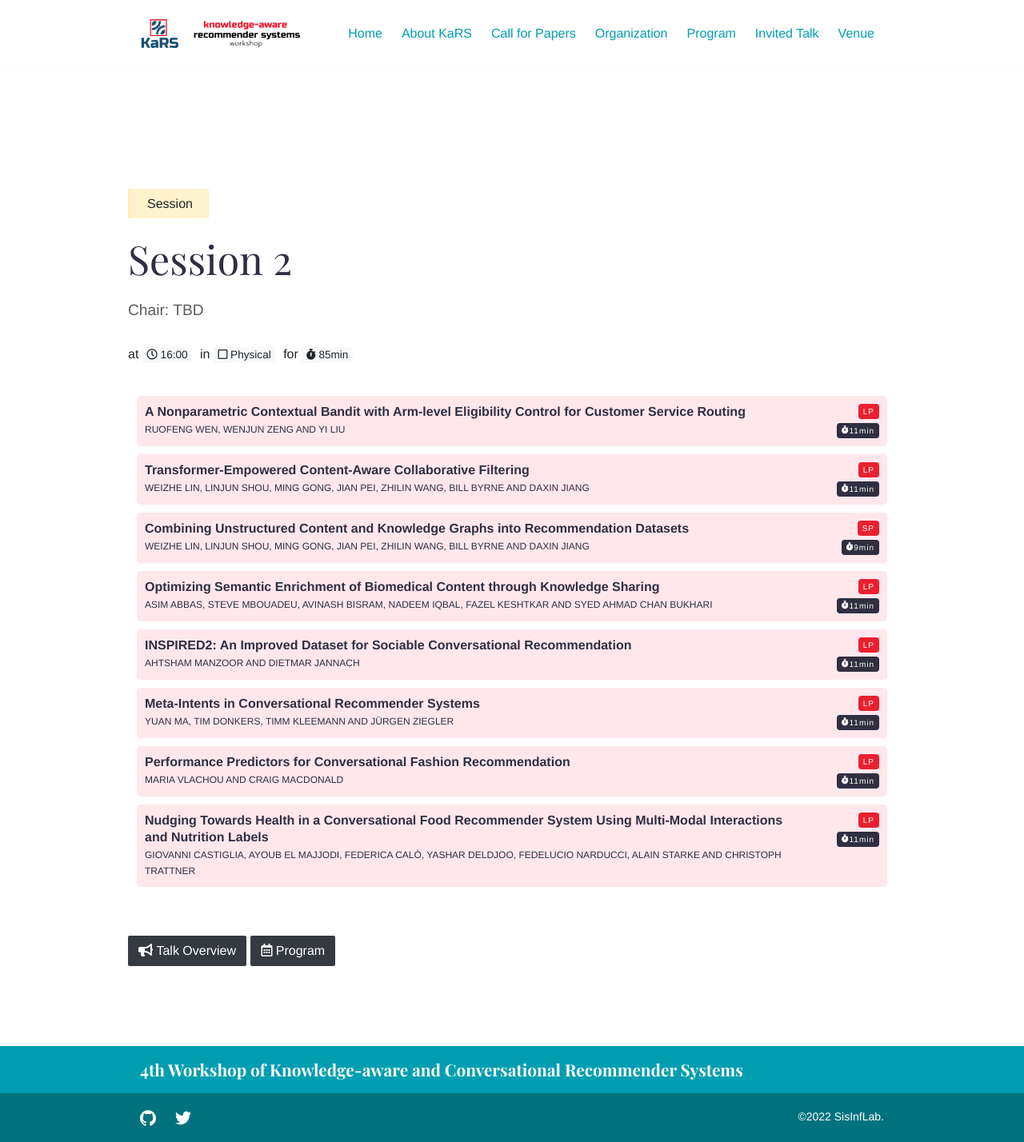
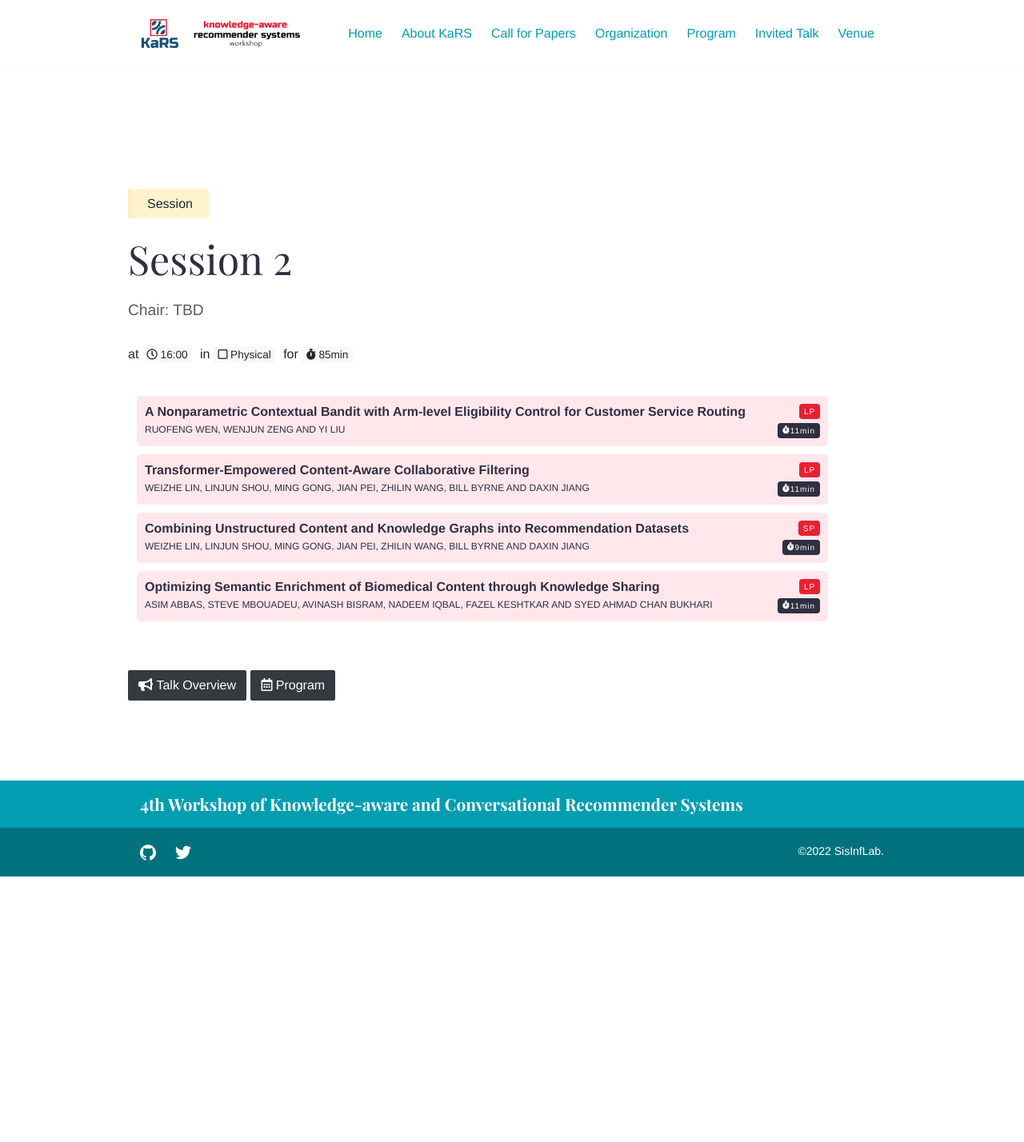
Before and after one commit to kars-workshop/2022, a Jekyll site: the page built from _talks/session2.md, in a window 1280 px wide. Shown: the whole page at 80% size. Built offline with Jekyll 4.4.1, drawn with Linux system fonts in a browser that asks for light colours; after the commit the page ends 1096 px from its top, so only the background shows below that.

Commit message:
Update session2.json

```diff
--- a/_data/session2.json
+++ b/_data/session2.json
@@ -22,29 +22,5 @@
     "authors": "Asim Abbas, Steve Mbouadeu, Avinash Bisram, Nadeem Iqbal, Fazel Keshtkar and Syed Ahmad Chan Bukhari",
     "type": "LP",
     "duration": 11
-  },
-  {
-    "title": "INSPIRED2: An Improved Dataset for Sociable Conversational Recommendation",
-    "authors": "Ahtsham Manzoor and Dietmar Jannach",
-    "type": "LP",
-    "duration": 11
-  },
-  {
-    "title": "Meta-Intents in Conversational Recommender Systems",
-    "authors": "Yuan Ma, Tim Donkers, Timm Kleemann and Jürgen Ziegler",
-    "type": "LP",
-    "duration": 11
-  },
-   {
-    "title": "Performance Predictors for Conversational Fashion Recommendation",
-    "authors": "Maria Vlachou and Craig Macdonald",
-    "type": "LP",
-    "duration": 11
-  },
-    {
-    "title": "Nudging Towards Health in a Conversational Food Recommender System Using Multi-Modal Interactions and Nutrition Labels",
-    "authors": "Giovanni Castiglia, Ayoub El Majjodi, Federica Calò, Yashar Deldjoo, Fedelucio Narducci, Alain Starke and Christoph Trattner",
-    "type": "LP",
-    "duration": 11
   }
 ]
```
